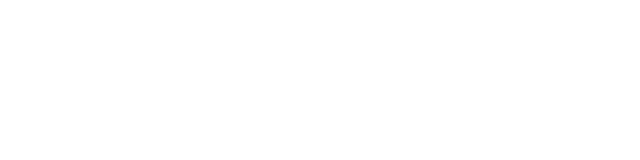
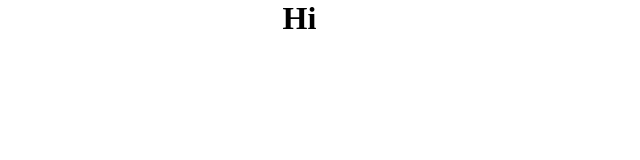
Before and after one commit to zackshersh/bhs-website, a React (Create React App) app: page / in a window 1280 px wide. Shown: the top 160 px of the page, without its empty margins (0-640 px from the left). Built offline with nearby package versions, Linux system fonts and the light colour scheme.

Commit message:
basic block component

```diff
--- a/src/App.css
+++ /dev/null
@@ -1,38 +0,0 @@
-.App {
-  text-align: center;
-}
-
-.App-logo {
-  height: 40vmin;
-  pointer-events: none;
-}
-
-@media (prefers-reduced-motion: no-preference) {
-  .App-logo {
-    animation: App-logo-spin infinite 20s linear;
-  }
-}
-
-.App-header {
-  background-color: #282c34;
-  min-height: 100vh;
-  display: flex;
-  flex-direction: column;
-  align-items: center;
-  justify-content: center;
-  font-size: calc(10px + 2vmin);
-  color: white;
-}
-
-.App-link {
-  color: #61dafb;
-}
-
-@keyframes App-logo-spin {
-  from {
-    transform: rotate(0deg);
-  }
-  to {
-    transform: rotate(360deg);
-  }
-}
--- a/src/App.js
+++ b/src/App.js
@@ -1,8 +1,12 @@
-import './App.css';
+import Block from "./components/Block";
+import "./main.css"
 
 function App() {
   return (
     <div className="App">
+      <Block title={true} background={"Dark"}>
+        <h1>Hi</h1>
+      </Block>
     </div>
   );
 }
--- /dev/null
+++ b/src/components/Block.js
@@ -0,0 +1,19 @@
+import React from 'react';
+
+function Block({children, title, background}) {
+
+    const classString = `
+        Block
+        ${title ? "Title-Block" : ""}
+        ${background}-Block`
+
+    return (
+        <div className={`Block ${title ? "Title-Block" : ""}`}>
+            <div className='Width-Container'>
+                {children}
+            </div>
+        </div>
+    );
+}
+
+export default Block;
--- /dev/null
+++ b/src/main.css
@@ -0,0 +1,29 @@
+
+* {
+    margin: 0px;
+    margin-block-start: 0px;
+    margin-block-end: 0px;
+}
+
+
+.Block {
+    width: 100vw;
+    display: flex;
+    justify-content: center;
+}
+
+.Block > .Width-Container {
+    max-width: 715px;
+    width: 715px;
+}
+
+
+
+
+.Title-Block {
+    height: 100vh;
+}
+
+.Dark-Block {
+    background-color: purple;
+}
```
